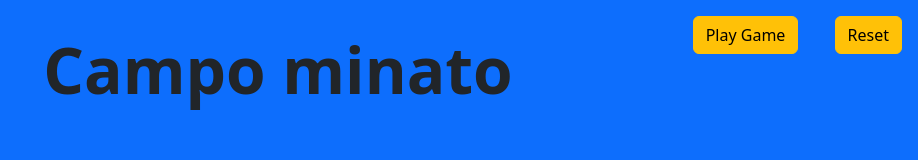
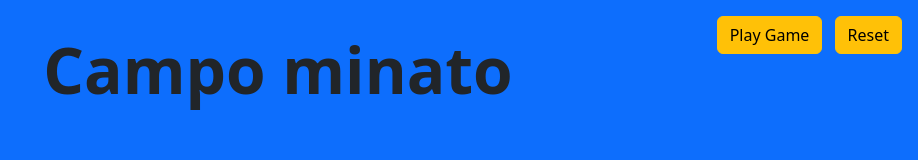
Before and after one commit to Daniele206/js-campominato-grid, a plain HTML site: page index.html in a window 1280 px wide. Shown: the whole page, without its empty margins (362-1280 px from the left). Drawn offline with nearby package versions, Linux system fonts and the light colour scheme.

Commit message:
[add] details

```diff
--- a/assets/js/script.js
+++ b/assets/js/script.js
@@ -22,6 +22,7 @@ function addCell(num){
   const cl = document.createElement('div');
   cl.classList.add('my-cell');
   cl.addEventListener('click', function (){
+    console.log(num);
     this.classList.toggle('active');
     this.innerHTML = (this.classList.contains('active')) ? this.innerHTML = num  : this.innerHTML = '';
   });
@@ -41,6 +42,6 @@ playGameBtn.addEventListener('click', function(){
 });
 
 for(let i=1; i <= numCell; i++){
-  const cell = addCell(i)
-  myGrid.append(cell)
+  const cell = addCell(i);
+  myGrid.append(cell);
 }
--- a/index.html
+++ b/index.html
@@ -12,9 +12,9 @@
   <div class="main-wrapper bg-primary">
     <div class="top-barr">
       <h1 class="fw-bold text-center my-title">Campo minato</h1>
-      <div class="my-menu">
-        <button id="play-game-btn" class="btn btn-warning m-3">Play Game</button>
-        <button id="reset-game-btn" class="btn btn-warning m-3">Reset</button>
+      <div class="my-menu m-3">
+        <button id="play-game-btn" class="btn btn-warning mx-2">Play Game</button>
+        <button id="reset-game-btn" class="btn btn-warning">Reset</button>
       </div>
       <div class="my-main d-flex justify-content-center">
         <div class="my-grid d-none flex-wrap bg-info">
```
